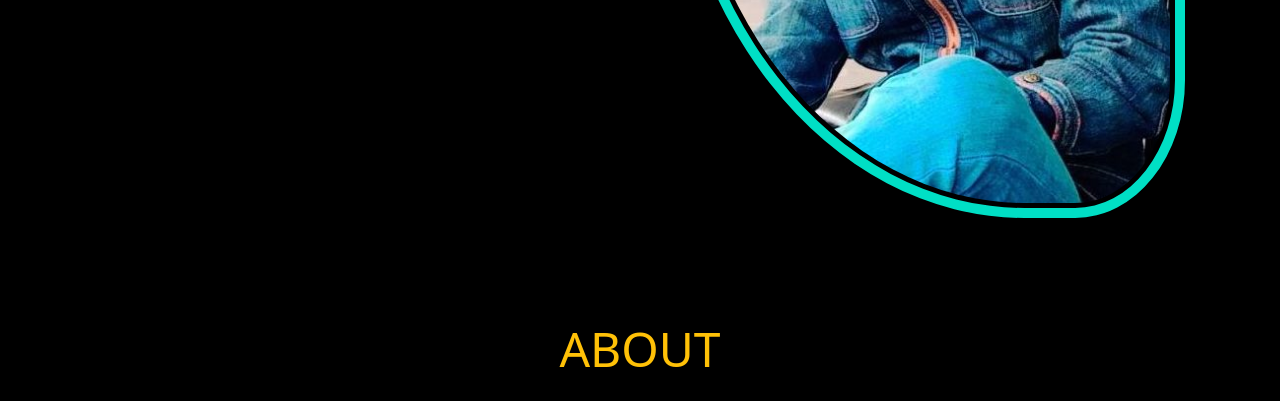
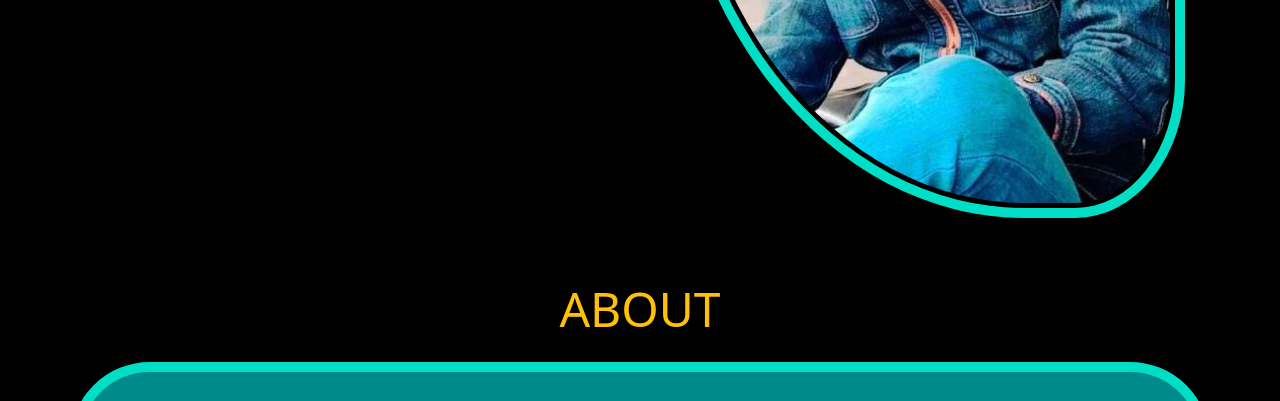
Before and after one commit to MuneebNaz/MuneebNaz.github.io, a plain HTML site: page index.html in a window 1280 px wide. Shown: the part 551-952 px from the top of the page. Drawn offline with nearby package versions, Linux system fonts and the light colour scheme.

Commit message:
Update index.html

```diff
--- a/index.html
+++ b/index.html
@@ -68,7 +68,7 @@
 </div>
 </div>
 
-<div id="about" class="container pt-5">
+<div id="about" class="container pt-2">
     <div class="row pt-5">
         <h2 class="text-warning fa-3x pb-3 text-center">ABOUT</h2>
     </div>
```
